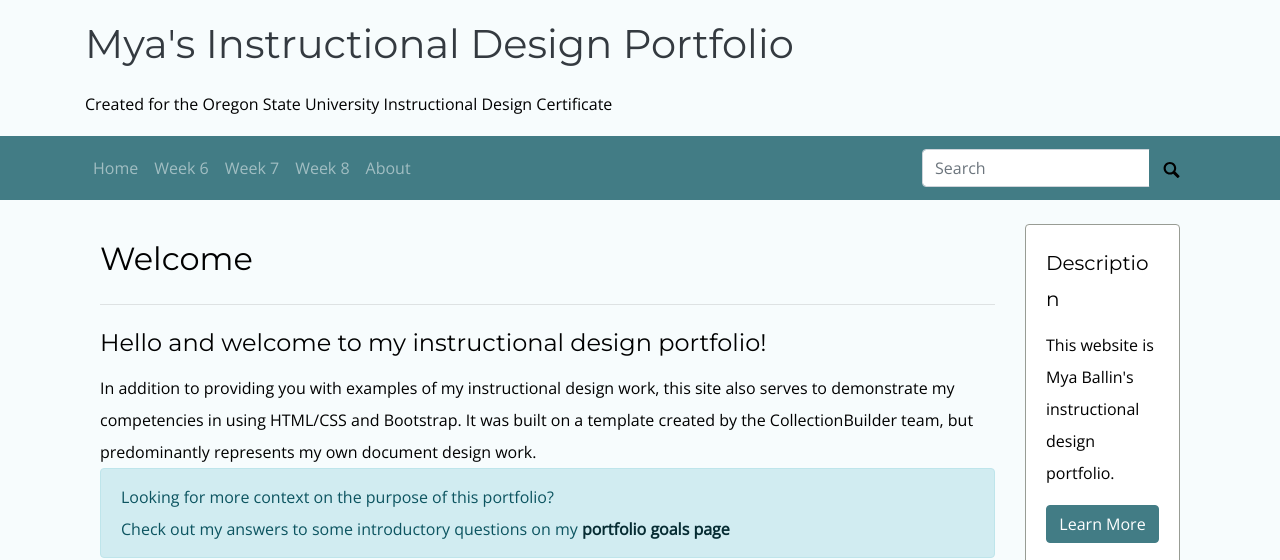
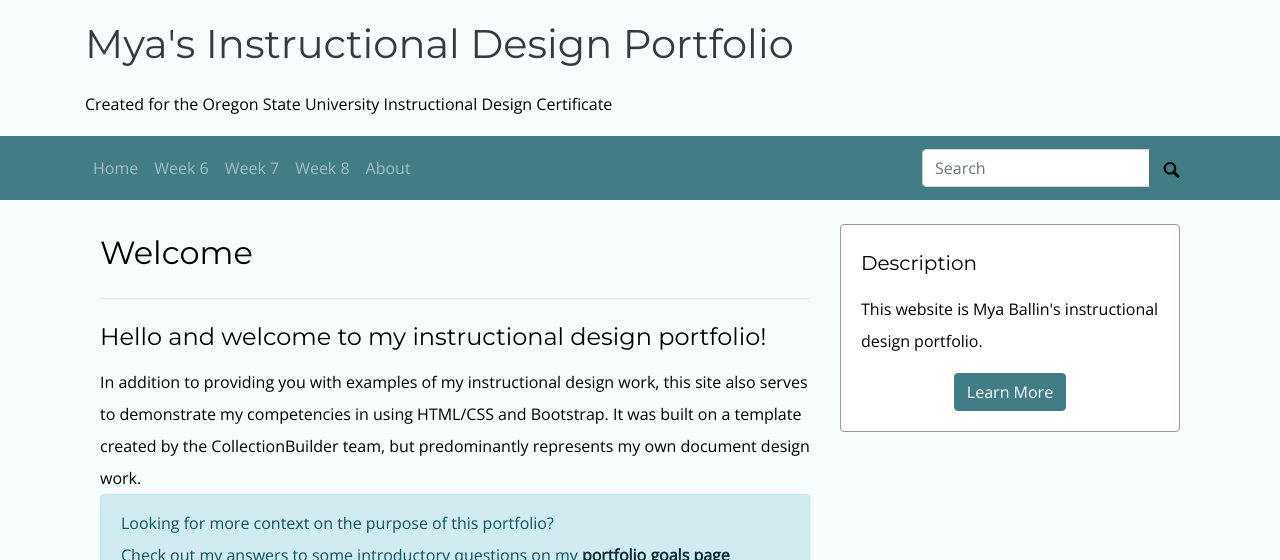
Before and after one commit to mxballin/instructional-design, a Jekyll site: the page built from index.md, in a window 1280 px wide. Shown: the top 560 px of the page. Built offline with Jekyll 4.4.1, drawn with Linux system fonts in a browser that asks for light colours; some web fonts are replaced; grey boxes are pictures that could not be loaded.

Commit message:
Update home-infographic.html

```diff
--- a/_layouts/home-infographic.html
+++ b/_layouts/home-infographic.html
@@ -5,7 +5,7 @@ layout: page
 
 <div class="container">
       <div class="row">
-        <div class="col-md-10 my-auto">
+        <div class="col-md-8 my-auto">
           <h2> Welcome </h2>
           <hr>
            <h4> Hello and welcome to my instructional design portfolio!</h4>
@@ -14,14 +14,15 @@ layout: page
              Looking for more context on the purpose of this portfolio? <br> Check out my answers to some introductory questions on my <a href="https://instructional-design.mxballin.com/week7.html" class="alert-link">portfolio goals page</a>
             </div>
         </div>
-        <div class="col-md-2 my-0">
+        <div class="col-md-4 my-0">
           {% include index/description.html %}
         </div>
         </div>
       <div class="row">
          <h5>Not sure where to begin?</h5>
+         <br>
          Here are some pages that might interest you!
-         <div class="row">
+         <div class="row justify-content-center">
            <div class="col">
              <h6> My Teaching Philosophy</h6>
              {% include feature/card.html header="Example: Please Write Soon" text="Image description: A series of excerpts from multiple letters written by multiple authors featuring instances in which the correspondents asked Joan to write to them soon. Postscripts asking Joan to write as soon as she could are common throughout the letters, as are descriptions of how her letters were able to give them a slice of the life they were missing." objectid="https://cdn.discordapp.com/attachments/798302352737566730/879616554063527997/PleaseWriteSoon_cropped.png" width="75" centered=true %}
```
